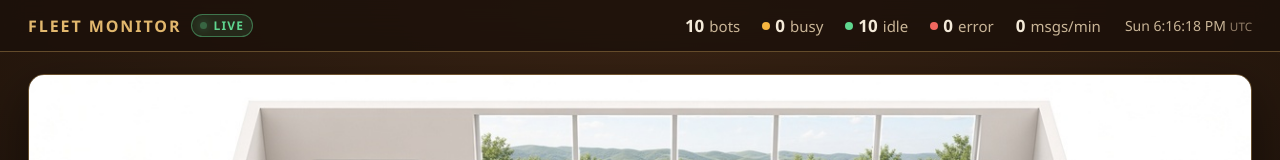
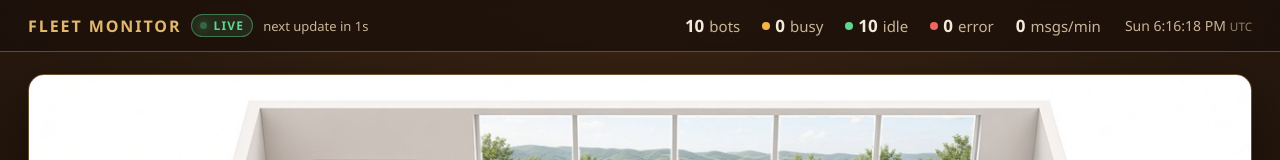
Before and after one commit to zaid-arch/fleet-monitor, a plain HTML site: page index.html in a window 1280 px wide. Shown: the top 160 px of the page. Drawn offline with Linux system fonts and the light colour scheme.

Commit message:
Show a countdown to the next status refresh

```diff
--- a/index.html
+++ b/index.html
@@ -125,6 +125,12 @@
     }
     body.is-live .live { display: inline-flex; }
     .live i { width: 7px; height: 7px; border-radius: 50%; background: var(--idle); box-shadow: 0 0 8px var(--idle); animation: pulse 2s infinite; }
+    .next-update {
+      display: none; color: var(--muted);
+      font: 400 13px var(--sans); letter-spacing: 0; text-transform: none;
+      white-space: nowrap;
+    }
+    body.is-live .next-update { display: inline; }
     @keyframes pulse { 50% { opacity: 0.35; } }
     .counts { display: flex; flex-wrap: wrap; gap: 8px 22px; margin-left: auto; font-size: 15px; color: var(--muted); }
     .counts span { display: inline-flex; align-items: center; gap: 5px; white-space: nowrap; }
@@ -558,6 +564,7 @@
     <div class="brand">
       <strong>Fleet Monitor</strong>
       <em class="live"><i></i>Live</em>
+      <span id="next-update" class="next-update"></span>
     </div>
     <div class="counts" aria-label="Fleet counts">
       <span><b id="c-total">0</b> bots</span>
@@ -1112,7 +1119,23 @@
         document.getElementById("tz").textContent = tz ? tz.value : "";
       }
 
+      const POLL_MS = 3000;
+      let nextPollAt = 0;
+      let pollTimer = 0;
+
+      function updateCountdown() {
+        const node = document.getElementById("next-update");
+        if (!node || !nextPollAt) return;
+        const ms = nextPollAt - Date.now();
+        const sec = ms <= 0 ? 1 : Math.max(1, Math.ceil(ms / 1000));
+        node.textContent = "next update in " + sec + "s";
+      }
+
       async function refresh() {
+        nextPollAt = Date.now() + POLL_MS;
+        if (pollTimer) clearTimeout(pollTimer);
+        pollTimer = setTimeout(refresh, POLL_MS);
+        updateCountdown();
         try {
           applySnapshot(await loadFleetStatus());
         } catch (err) {
@@ -1129,8 +1152,8 @@
       buildFloor();
       updateClock();
       setInterval(updateClock, 1000);
+      setInterval(updateCountdown, 200);
       refresh();
-      setInterval(refresh, 3000);
 
       const preset = new URLSearchParams(location.search).get("panel");
       if (preset && BY_ID[preset]) setTimeout(() => openPanel(preset), 300);
```
